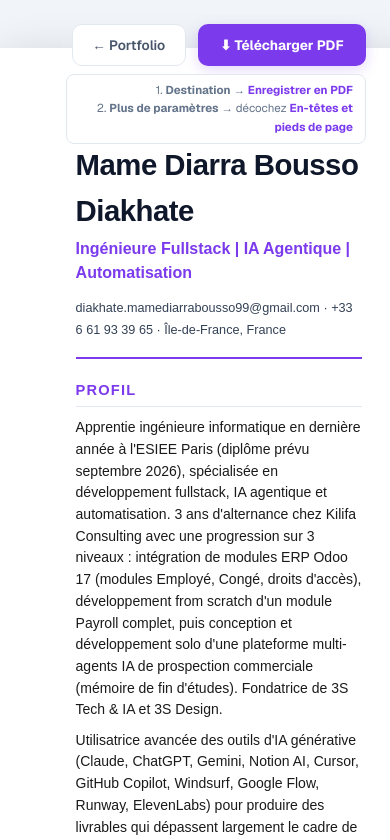
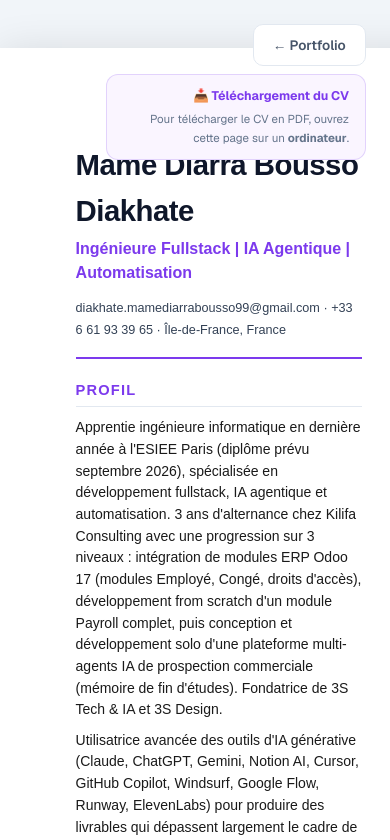
Before and after one commit to mamediarradiakhate/portfolio-2026, a Next.js app: page /cv in a window 390 px wide. Shown: the top 840 px of the page. Built offline with nearby package versions, Linux system fonts and the light colour scheme.

Commit message:
Mobile CV: hide print button on mobile, show desktop instruction instead

```diff
--- a/src/app/cv/page.tsx
+++ b/src/app/cv/page.tsx
@@ -1,6 +1,20 @@
 "use client";
 
+import { useState, useEffect } from "react";
+
+function useIsMobile() {
+  const [mobile, setMobile] = useState(false);
+  useEffect(() => {
+    const check = () => setMobile(window.innerWidth < 768);
+    check();
+    window.addEventListener("resize", check);
+    return () => window.removeEventListener("resize", check);
+  }, []);
+  return mobile;
+}
+
 export default function CVPage() {
+  const isMobile = useIsMobile();
   return (
     <>
       {/* Print styles */}
@@ -23,17 +37,29 @@ export default function CVPage() {
           <a href="/" style={{ padding: "0.6rem 1.2rem", borderRadius: "10px", border: "1px solid #e2e8f0", background: "#ffffff", color: "#475569", fontSize: "0.85rem", fontWeight: 600, textDecoration: "none" }}>
             ← Portfolio
           </a>
+          {!isMobile && (
             <button
               onClick={() => window.print()}
               style={{ padding: "0.6rem 1.4rem", borderRadius: "10px", background: "#7c3aed", color: "#ffffff", border: "none", fontSize: "0.85rem", fontWeight: 700, cursor: "pointer", boxShadow: "0 4px 14px #7c3aed30" }}
             >
               ⬇ Télécharger PDF
             </button>
+          )}
         </div>
+
+        {!isMobile ? (
           <p style={{ fontSize: "0.72rem", color: "#64748b", background: "#ffffff", border: "1px solid #e2e8f0", borderRadius: "8px", padding: "0.4rem 0.75rem", margin: 0, maxWidth: "300px", textAlign: "right", lineHeight: 1.6 }}>
             1. <strong>Destination</strong> → <strong style={{ color: "#7c3aed" }}>Enregistrer en PDF</strong><br />
             2. <strong>Plus de paramètres</strong> → décochez <strong style={{ color: "#7c3aed" }}>En-têtes et pieds de page</strong>
           </p>
+        ) : (
+          <div style={{ background: "#faf5ff", border: "1px solid #7c3aed30", borderRadius: "12px", padding: "0.75rem 1rem", maxWidth: "260px", textAlign: "right" }}>
+            <p style={{ fontSize: "0.78rem", color: "#7c3aed", fontWeight: 700, margin: "0 0 0.3rem 0" }}>📥 Téléchargement du CV</p>
+            <p style={{ fontSize: "0.72rem", color: "#64748b", margin: 0, lineHeight: 1.6 }}>
+              Pour télécharger le CV en PDF, ouvrez cette page sur un <strong>ordinateur</strong>.
+            </p>
+          </div>
+        )}
       </div>
 
       {/* ── CV A4 ── */}
```
Lines whose indentation alone changed are shown as unchanged.
